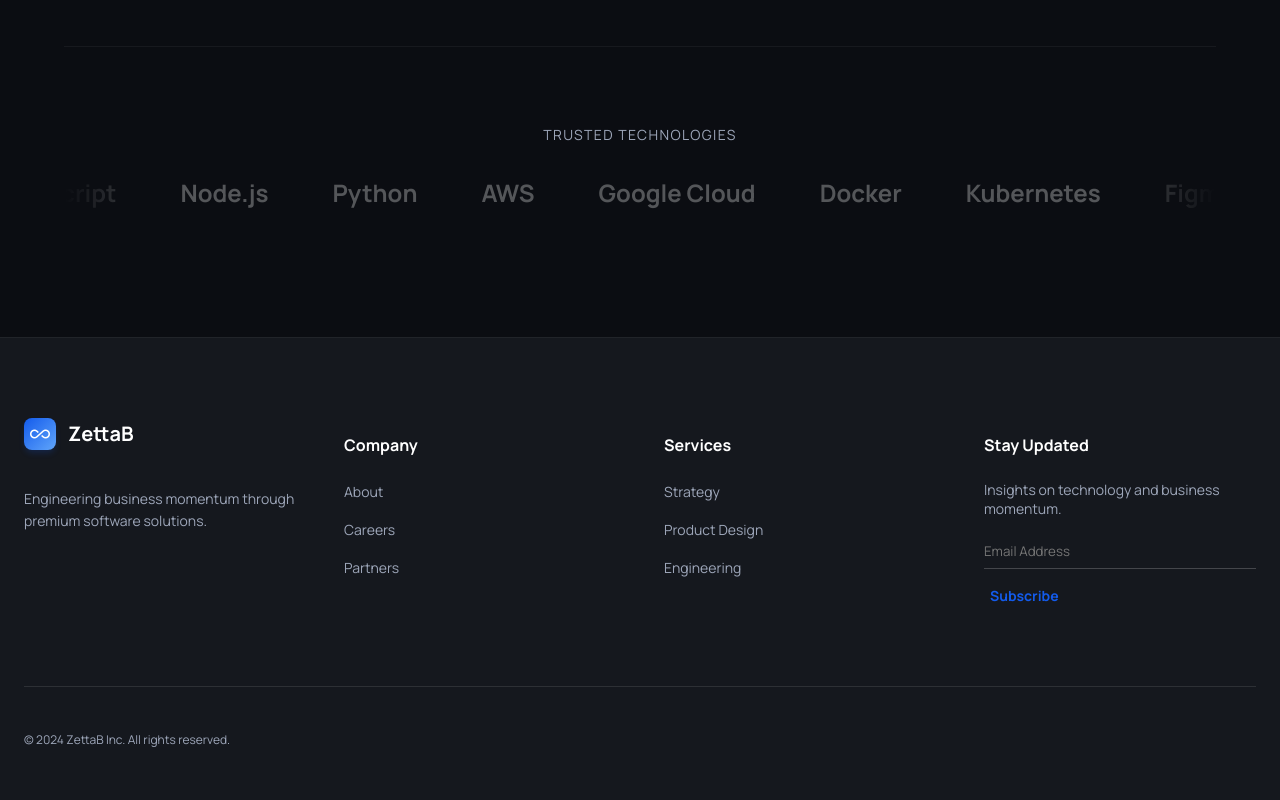
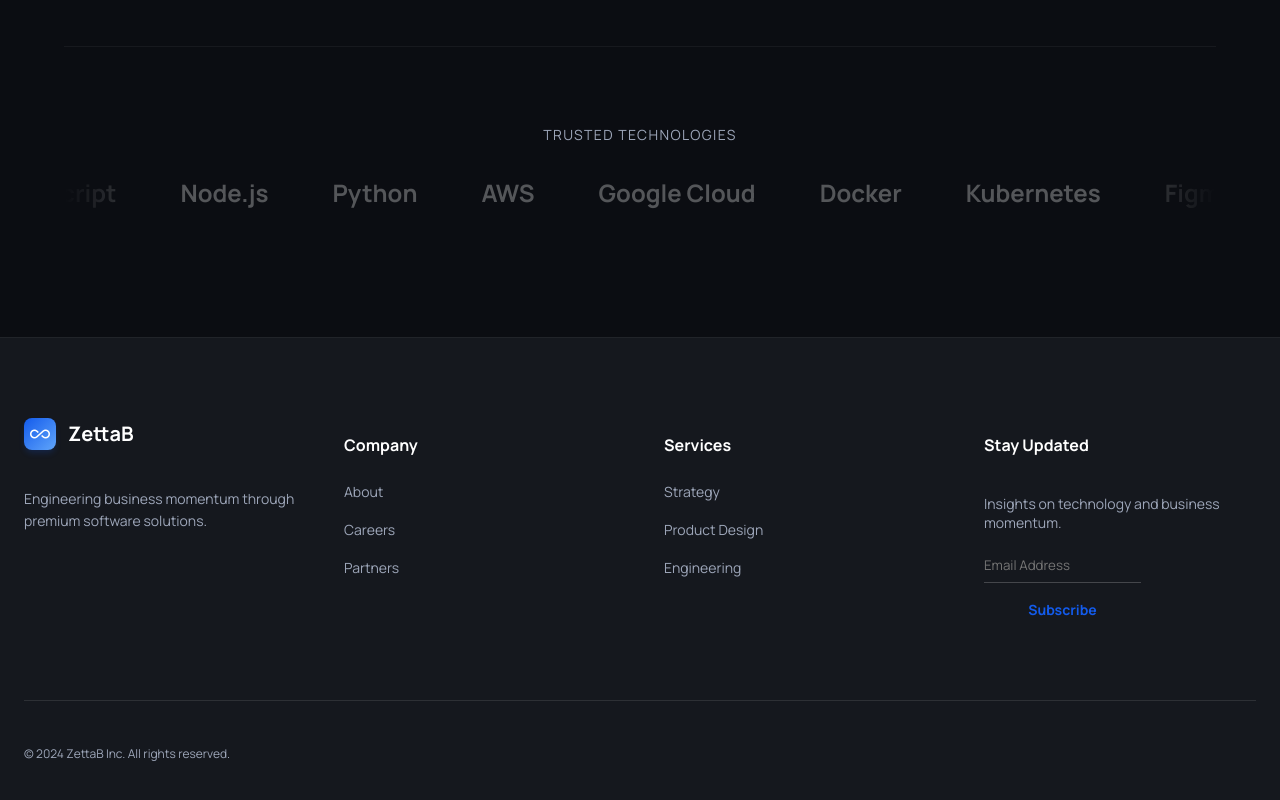
Before and after one commit to UnlimitedCollection/zettaB, a React (Vite) app: page / in a window 1280 px wide. Shown: the part 4976-5776 px from the top of the page. Built offline with nearby package versions, Linux system fonts and the light colour scheme.

Commit message:
style: polish footer for mobile (center align, stacked layout)

```diff
--- a/src/components/Layout/Footer.module.css
+++ b/src/components/Layout/Footer.module.css
@@ -1,7 +1,13 @@
 .footer {
     background-color: var(--pk-color-surface-dark);
     border-top: 1px solid rgba(255, 255, 255, 0.05);
-    padding: 5rem 0 2.5rem;
+    padding: 4rem 0 2rem;
+}
+
+@media (min-width: 768px) {
+    .footer {
+        padding: 5rem 0 2.5rem;
+    }
 }
 
 .container {
@@ -29,10 +35,36 @@
     }
 }
 
+.linksCol,
+.newsletterCol {
+    display: flex;
+    flex-direction: column;
+    align-items: center;
+    text-align: center;
+}
+
+@media (min-width: 768px) {
+
+    .linksCol,
+    .newsletterCol {
+        align-items: flex-start;
+        text-align: left;
+    }
+}
+
 .brandCol {
     display: flex;
     flex-direction: column;
     gap: 1.5rem;
+    align-items: center;
+    text-align: center;
+}
+
+@media (min-width: 1024px) {
+    .brandCol {
+        align-items: flex-start;
+        text-align: left;
+    }
 }
 
 .logoContainer {
@@ -120,7 +152,7 @@
 }
 
 .subBtn {
-    text-align: left;
+    text-align: center;
     color: var(--pk-color-primary);
     font-weight: 700;
     font-size: 0.875rem;
@@ -135,8 +167,19 @@
     border-top: 1px solid rgba(255, 255, 255, 0.1);
     padding-top: 2rem;
     display: flex;
-    justify-content: space-between;
+    flex-direction: column;
+    gap: 1rem;
     align-items: center;
+    text-align: center;
+}
+
+@media (min-width: 768px) {
+    .bottom {
+        flex-direction: row;
+        justify-content: space-between;
+        gap: 0;
+        text-align: left;
+    }
 }
 
 .bottom p {
```
